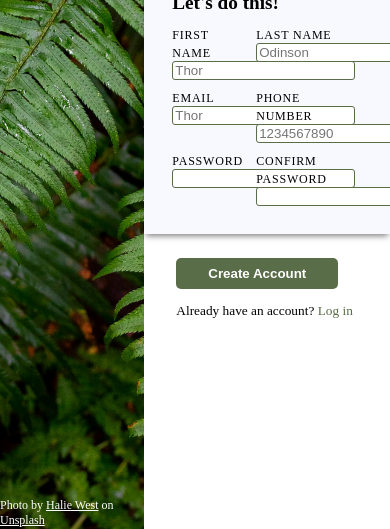
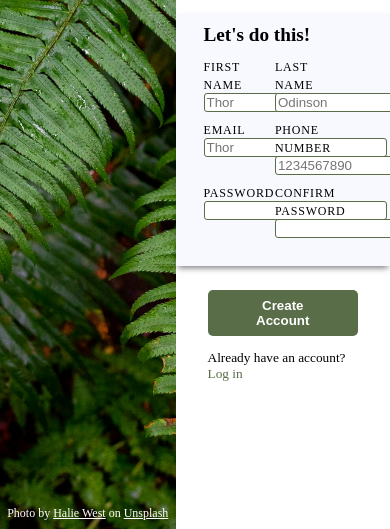
Before and after one commit to kapilc-rest/sign-up-form, a plain HTML site: page index.html in a window 390 px wide. Shown: the part 315-844 px from the top of the page. Drawn offline with Linux system fonts and the light colour scheme; a script that the page names is missing.

Commit message:
Add media queries for both divisions

```diff
--- a/style.css
+++ b/style.css
@@ -155,3 +155,12 @@ input {
 #password:user-invalid, #re-password:user-invalid {
     outline: 1px solid red;
 }
+
+@media (max-width: 900px) {
+    #page-hero {
+        min-width: 45%;
+    }
+    #form-side {
+        max-width: 55%;
+    }
+}
```
